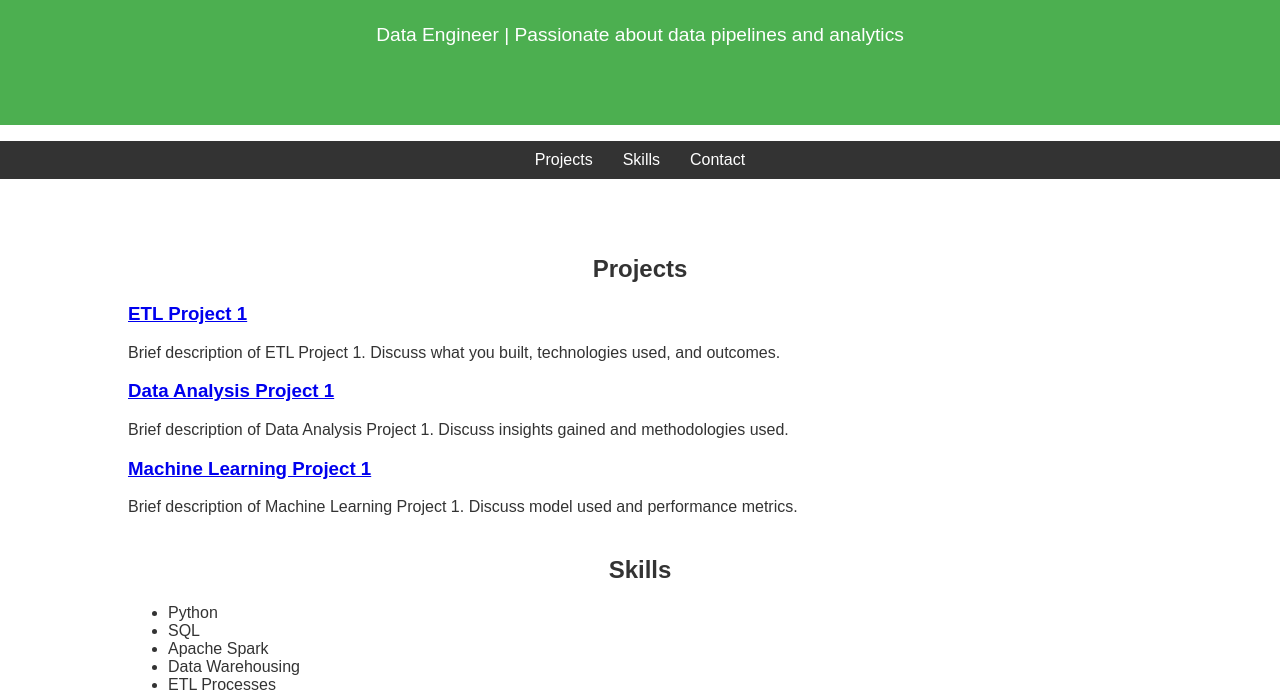
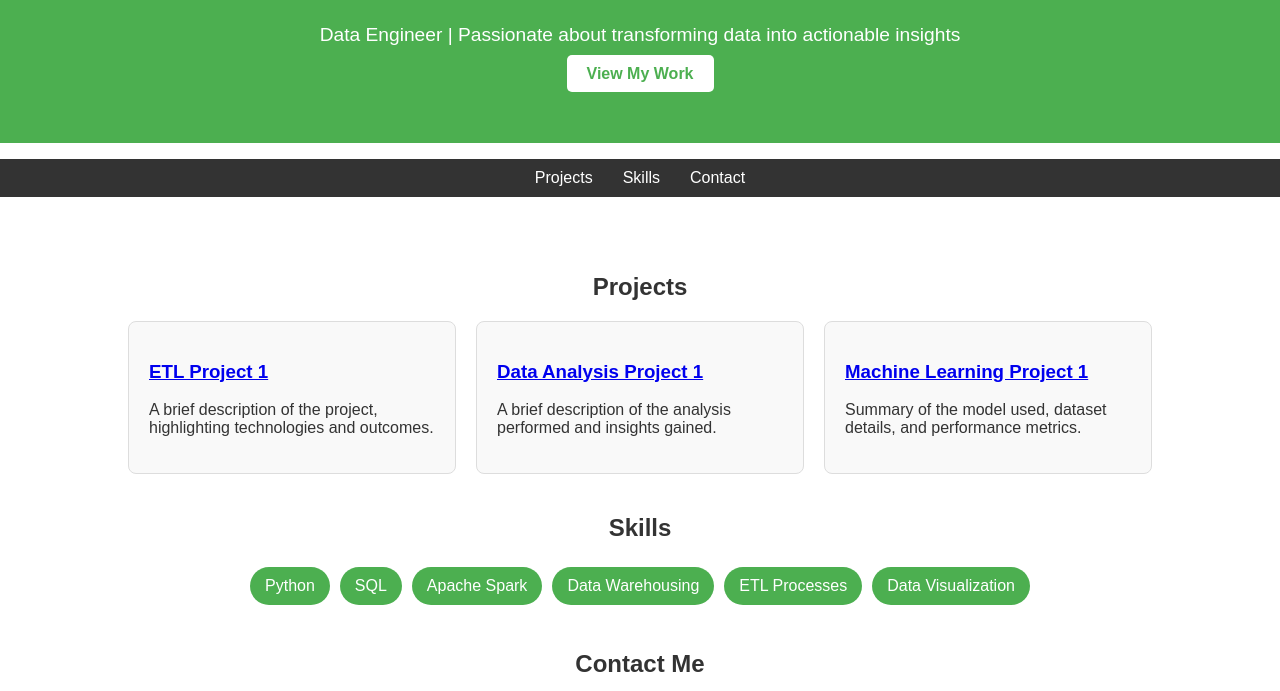
Before and after one commit to rishivarahagiri-93/rishi_de_portfolio, a plain HTML site: page index.html in a window 1280 px wide. Shown: the part 135-826 px from the top of the page. Drawn offline with Linux system fonts and the light colour scheme.

Commit message:
Update index.html

```diff
--- a/index.html
+++ b/index.html
@@ -10,35 +10,36 @@
     <header>
         <div class="container">
             <h1>Your Name</h1>
-            <p>Data Engineer | Passionate about data pipelines and analytics</p>
+            <p>Data Engineer | Passionate about transforming data into actionable insights</p>
+            <a href="#projects" class="btn">View My Work</a>
         </div>
     </header>
 
     <nav>
-        <div class="container">
         <ul>
             <li><a href="#projects">Projects</a></li>
             <li><a href="#skills">Skills</a></li>
             <li><a href="#contact">Contact</a></li>
         </ul>
-        </div>
     </nav>
 
     <main>
         <section id="projects">
             <div class="container">
                 <h2>Projects</h2>
-                <div class="project">
+                <div class="grid">
+                    <div class="project-card">
                         <h3><a href="ETL-projects/project1">ETL Project 1</a></h3>
-                    <p>Brief description of ETL Project 1. Discuss what you built, technologies used, and outcomes.</p>
+                        <p>A brief description of the project, highlighting technologies and outcomes.</p>
                     </div>
-                <div class="project">
+                    <div class="project-card">
                         <h3><a href="Data-Analysis/project1">Data Analysis Project 1</a></h3>
-                    <p>Brief description of Data Analysis Project 1. Discuss insights gained and methodologies used.</p>
+                        <p>A brief description of the analysis performed and insights gained.</p>
                     </div>
-                <div class="project">
+                    <div class="project-card">
                         <h3><a href="Machine-Learning/project1">Machine Learning Project 1</a></h3>
-                    <p>Brief description of Machine Learning Project 1. Discuss model used and performance metrics.</p>
+                        <p>Summary of the model used, dataset details, and performance metrics.</p>
+                    </div>
                 </div>
             </div>
         </section>
@@ -46,7 +47,7 @@
         <section id="skills">
             <div class="container">
                 <h2>Skills</h2>
-                <ul>
+                <ul class="skills-list">
                     <li>Python</li>
                     <li>SQL</li>
                     <li>Apache Spark</li>
@@ -60,7 +61,7 @@
         <section id="contact">
             <div class="container">
                 <h2>Contact Me</h2>
-                <p>If you have any questions or would like to connect, feel free to reach out!</p>
+                <p>If you'd like to get in touch, feel free to reach out!</p>
                 <p>Email: <a href="mailto:your-email@example.com">your-email@example.com</a></p>
                 <p>LinkedIn: <a href="https://www.linkedin.com/in/yourprofile" target="_blank">linkedin.com/in/yourprofile</a></p>
             </div>
```
Lines whose indentation alone changed are shown as unchanged.
